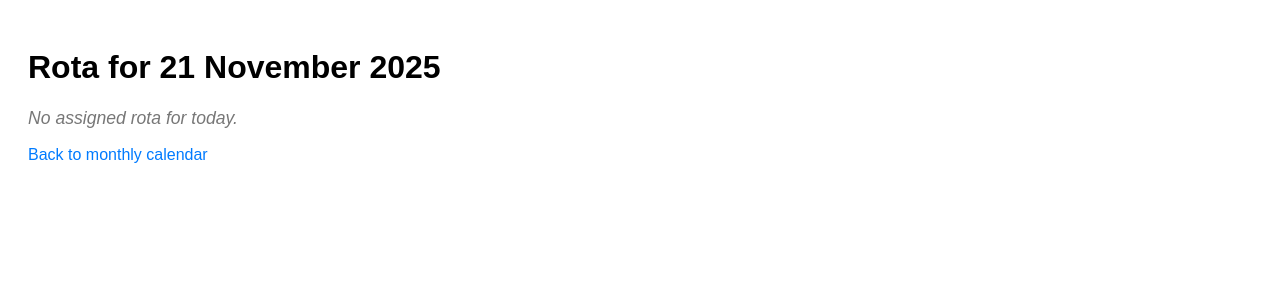
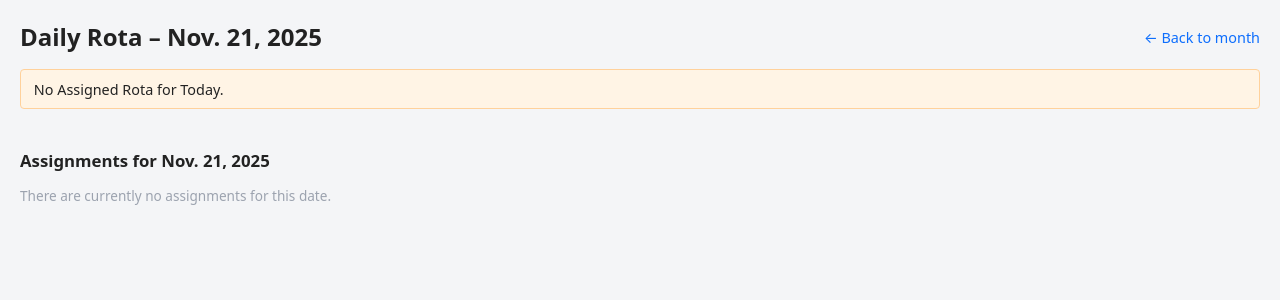
Before and after one commit to FraserR1188/Skedaddle, a Django app: page /day/2025/11/21/ in a window 1280 px wide. Shown: the top 300 px of the page. Run offline with Django 5.2, Linux system fonts and the light colour scheme; data comes from the database, SQL or seed files in the repository; data that the repository does not hold is empty.

Commit message:
add UI on daily rota view

```diff
--- a/rota/templates/rota/daily_rota.html
+++ b/rota/templates/rota/daily_rota.html
@@ -1,70 +1,267 @@
 <!DOCTYPE html>
-<html>
+<html lang="en">
   <head>
-    <title>Rota for {{ date|date:"j F Y" }}</title>
+    <meta charset="UTF-8" />
+    <title>Daily Rota – {{ date }}</title>
     <style>
       body {
-        font-family: Arial, sans-serif;
-        padding: 20px;
+        font-family: system-ui, -apple-system, BlinkMacSystemFont, "Segoe UI",
+          sans-serif;
+        margin: 20px;
+        background: #f4f5f7;
+        color: #222;
       }
-      .assignment {
-        border: 1px solid #ccc;
+
+      a {
+        color: #0d6efd;
+        text-decoration: none;
+      }
+
+      a:hover {
+        text-decoration: underline;
+      }
+
+      .page-header {
+        display: flex;
+        justify-content: space-between;
+        align-items: center;
+        margin-bottom: 1rem;
+      }
+
+      .page-header h1 {
+        margin: 0;
+        font-size: 1.5rem;
+      }
+
+      .nav-links a {
+        margin-left: 0.75rem;
+        font-size: 0.9rem;
+      }
+
+      .info-banner {
+        padding: 0.6rem 0.8rem;
+        border-radius: 4px;
+        margin-bottom: 1rem;
+        font-size: 0.9rem;
+      }
+
+      .info-banner.info {
+        background: #e7f3ff;
+        border: 1px solid #b6daff;
+      }
+
+      .info-banner.warning {
+        background: #fff4e5;
+        border: 1px solid #ffd19b;
+      }
+
+      /* Suite layout */
+      .suite-row {
+        display: flex;
+        gap: 1.5rem;
+        align-items: flex-start;
+        margin-bottom: 1.5rem;
+        flex-wrap: wrap;
+      }
+
+      .cleanroom-block {
+        border: 1px solid #d0d4dc;
         border-radius: 6px;
-        padding: 12px;
-        margin-bottom: 12px;
-        background: #fafafa;
-        width: 380px;
+        padding: 0.75rem;
+        min-width: 220px;
+        background: #ffffff;
+        box-shadow: 0 1px 3px rgba(15, 23, 42, 0.06);
       }
-      .location {
-        font-weight: bold;
-        margin-bottom: 6px;
+
+      .cleanroom-block h2 {
+        margin: 0 0 0.5rem 0;
+        font-size: 1rem;
       }
-      .no-rota {
-        font-size: 1.1em;
-        color: #777;
-        font-style: italic;
+
+      .walls {
+        display: flex;
+        justify-content: space-between;
+        gap: 0.75rem;
       }
-      a {
-        text-decoration: none;
-        color: #007bff;
+
+      .wall {
+        display: flex;
+        flex-direction: column;
+        gap: 0.4rem;
+        flex: 1;
+      }
+
+      .wall-title {
+        font-size: 0.75rem;
+        font-weight: 600;
+        text-transform: uppercase;
+        letter-spacing: 0.03em;
+        color: #6b7280;
+        margin-bottom: 0.25rem;
+      }
+
+      .isolator-box {
+        border: 1px solid #cbd2e1;
+        border-radius: 4px;
+        padding: 0.3rem 0.4rem;
+        font-size: 0.8rem;
+        background: #f9fafb;
+      }
+
+      .isolator-name {
+        font-weight: 600;
+        margin-bottom: 0.15rem;
+      }
+
+      .isolator-empty {
+        font-size: 0.75rem;
+        color: #9ca3af;
+      }
+
+      /* Assignment table */
+      h3 {
+        margin-top: 0;
+        margin-bottom: 0.5rem;
+        font-size: 1.05rem;
+      }
+
+      table.assignments {
+        width: 100%;
+        border-collapse: collapse;
+        margin-top: 0.5rem;
+        background: #ffffff;
+        border-radius: 6px;
+        overflow: hidden;
+        box-shadow: 0 1px 3px rgba(15, 23, 42, 0.06);
+      }
+
+      table.assignments th,
+      table.assignments td {
+        padding: 0.5rem 0.6rem;
+        border-bottom: 1px solid #e5e7eb;
+        font-size: 0.85rem;
+        text-align: left;
+      }
+
+      table.assignments th {
+        background: #f3f4f6;
+        font-weight: 600;
+      }
+
+      table.assignments tr:last-child td {
+        border-bottom: none;
+      }
+
+      .muted {
+        color: #9ca3af;
+        font-size: 0.85rem;
       }
     </style>
   </head>
 
   <body>
-    <h1>Rota for {{ date|date:"j F Y" }}</h1>
-
-    {% if assignments %} {% for a in assignments %}
-    <div class="assignment">
-      <div class="location">
-        Cleanroom: {{ a.clean_room.name }} {% if a.isolator %} — {{
-        a.isolator.name }} {% endif %}
-      </div>
-
-      <div>
-        <strong>Staff:</strong>
-        {{ a.staff.full_name }}
-        <br />
-        <strong>Role:</strong>
-        {{ a.staff.get_role_display }}
-        <br />
-        <strong>Shift:</strong>
-        {{ a.shift.name }} ({{ a.shift.start_time }}–{{ a.shift.end_time }})
-        <br />
-
-        {% if a.notes %}
-        <strong>Notes:</strong>
-        {{ a.notes }} {% endif %}
+    <div class="page-header">
+      <h1>Daily Rota – {{ date }}</h1>
+      <div class="nav-links">
+        {# Back to month view – adjust URL name/params if different #}
+        <a href="{% url 'monthly_calendar' date.year date.month %}">
+          &larr; Back to month
+        </a>
       </div>
     </div>
-    {% endfor %} {% else %}
-    <p class="no-rota">No assigned rota for today.</p>
-    {% endif %}
 
-    <p>
-      <a href="{% url 'monthly_calendar' date.year date.month %}">
-        Back to monthly calendar
-      </a>
-    </p>
+    {% if not assignments %}
+    <div class="info-banner warning">No Assigned Rota for Today.</div>
+    {% else %}
+    <div class="info-banner info">
+      Showing {{ assignments|length }} assignment{{ assignments|length|pluralize
+      }} for this day.
+    </div>
+    {% endif %} {# ================= SUITE LAYOUT GRID ================= #}
+    <div class="suite-row">
+      {% for block in rooms_grid %}
+      <div class="cleanroom-block">
+        <h2>{{ block.room.name }}</h2>
+
+        <div class="walls">
+          {# RIGHT WALL #}
+          <div class="wall wall-right">
+            <div class="wall-title">Right wall</div>
+            {% if block.right_wall %} {% for iso in block.right_wall %}
+            <div class="isolator-box">
+              <div class="isolator-name">{{ iso.name }}</div>
+              <div class="isolator-empty">
+                No visual assignments shown here (see table below).
+              </div>
+            </div>
+            {% endfor %} {% else %}
+            <div class="isolator-empty">No isolators on this wall.</div>
+            {% endif %}
+          </div>
+
+          {# LEFT WALL (only for CR1 & CR3) #} {% if block.left_wall %}
+          <div class="wall wall-left">
+            <div class="wall-title">Left wall</div>
+            {% for iso in block.left_wall %}
+            <div class="isolator-box">
+              <div class="isolator-name">{{ iso.name }}</div>
+              <div class="isolator-empty">
+                No visual assignments shown here (see table below).
+              </div>
+            </div>
+            {% endfor %}
+          </div>
+          {% endif %}
+        </div>
+      </div>
+      {% endfor %}
+    </div>
+
+    {# ================= ASSIGNMENT LIST ================= #}
+    <section>
+      <h3>Assignments for {{ date }}</h3>
+
+      {% if not assignments %}
+      <p class="muted">There are currently no assignments for this date.</p>
+      {% else %}
+      <table class="assignments">
+        <thead>
+          <tr>
+            <th>Staff Member</th>
+            <th>Role</th>
+            <th>Crew</th>
+            <th>Cleanroom</th>
+            <th>Isolator / Room</th>
+            <th>Shift</th>
+            <th>Notes</th>
+          </tr>
+        </thead>
+        <tbody>
+          {% for a in assignments %}
+          <tr>
+            <td>{{ a.staff.full_name }}</td>
+            <td>{{ a.staff.get_role_display }}</td>
+            <td>
+              {% if a.staff.crew %}{{ a.staff.crew.name }}{% else %}-{% endif %}
+            </td>
+            <td>{{ a.clean_room.name }}</td>
+            <td>
+              {% if a.location_type == "ROOM" %} Room (Supervisor) {% elif
+              a.isolator %} {{ a.isolator.name }} {% else %} - {% endif %}
+            </td>
+            <td>
+              {{ a.shift.name }}
+              <br />
+              <span class="muted">
+                {{ a.shift.start_time }}–{{ a.shift.end_time }}
+              </span>
+            </td>
+            <td>{% if a.notes %}{{ a.notes }}{% else %}-{% endif %}</td>
+          </tr>
+          {% endfor %}
+        </tbody>
+      </table>
+      {% endif %}
+    </section>
   </body>
 </html>
--- a/rota/views.py
+++ b/rota/views.py
@@ -1,7 +1,7 @@
 import calendar
-from datetime import date, timedelta
+from datetime import date as date_cls, timedelta
 from django.shortcuts import render
-from .models import RotaDay, Assignment
+from .models import RotaDay, Assignment, CleanRoom
 from django.shortcuts import get_object_or_404, redirect
 
 def monthly_calendar(request, year, month):
@@ -39,20 +39,39 @@ def monthly_calendar(request, year, month):
 
 
 def daily_rota(request, year, month, day):
-    selected_date = date(year, month, day)
+    date = date_cls(year=year, month=month, day=day)
+    rotaday, _ = RotaDay.objects.get_or_create(date=date)
 
-    # Try to find a RotaDay; if none exists, rotaday will be None
-    rotaday = RotaDay.objects.filter(date=selected_date).first()
+    assignments = Assignment.objects.filter(rotaday=rotaday).select_related(
+        "staff", "staff__crew", "clean_room", "isolator", "shift"
+    )
 
-    if rotaday:
-        assignments = Assignment.objects.filter(rotaday=rotaday)
-    else:
-        assignments = []
+    cleanrooms = CleanRoom.objects.all().prefetch_related("isolators")
+
+    rooms_grid = []
+    for room in cleanrooms:
+        isolators = list(room.isolators.all())  # ordered by Meta.ordering
+
+        if room.number in (1, 3):
+            right_wall = isolators[0:4]
+            left_wall = isolators[4:8]
+        else:
+            right_wall = isolators
+            left_wall = []
+
+        rooms_grid.append(
+            {
+                "room": room,
+                "right_wall": right_wall,
+                "left_wall": left_wall,
+            }
+        )
 
     context = {
-        "date": selected_date,
+        "date": date,
         "rotaday": rotaday,
         "assignments": assignments,
+        "rooms_grid": rooms_grid,
     }
     return render(request, "rota/daily_rota.html", context)
 
```
